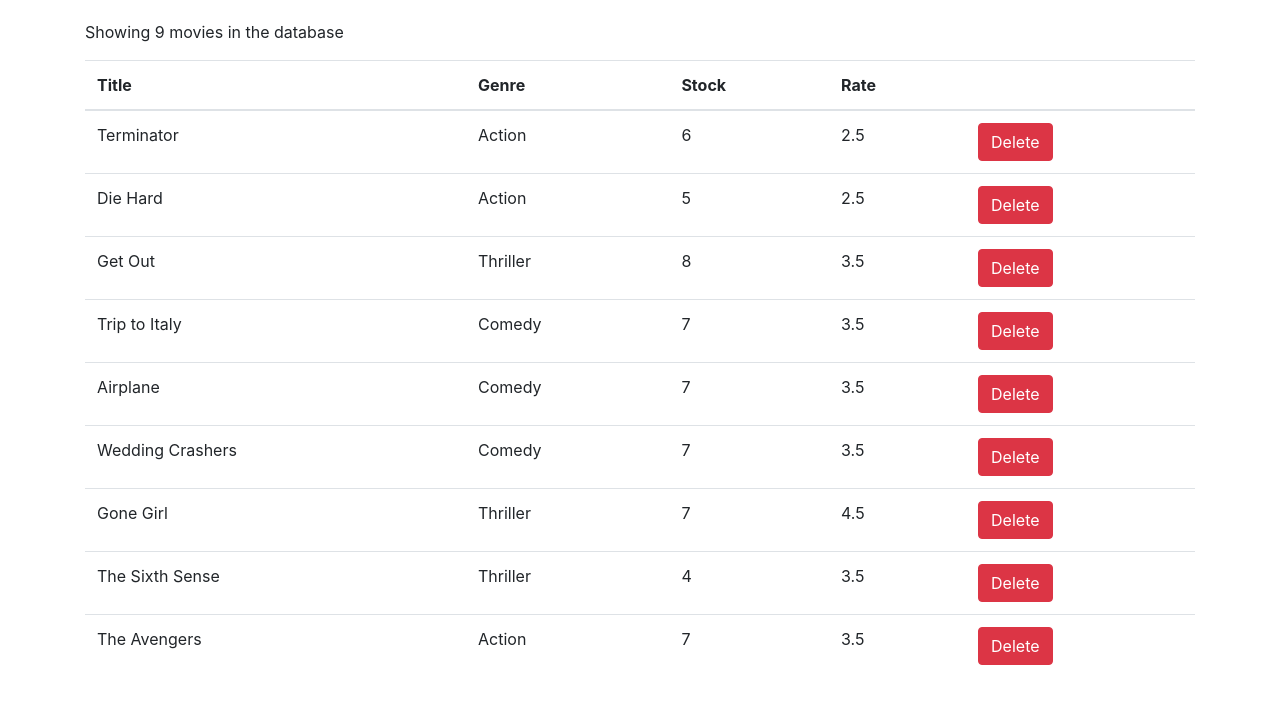
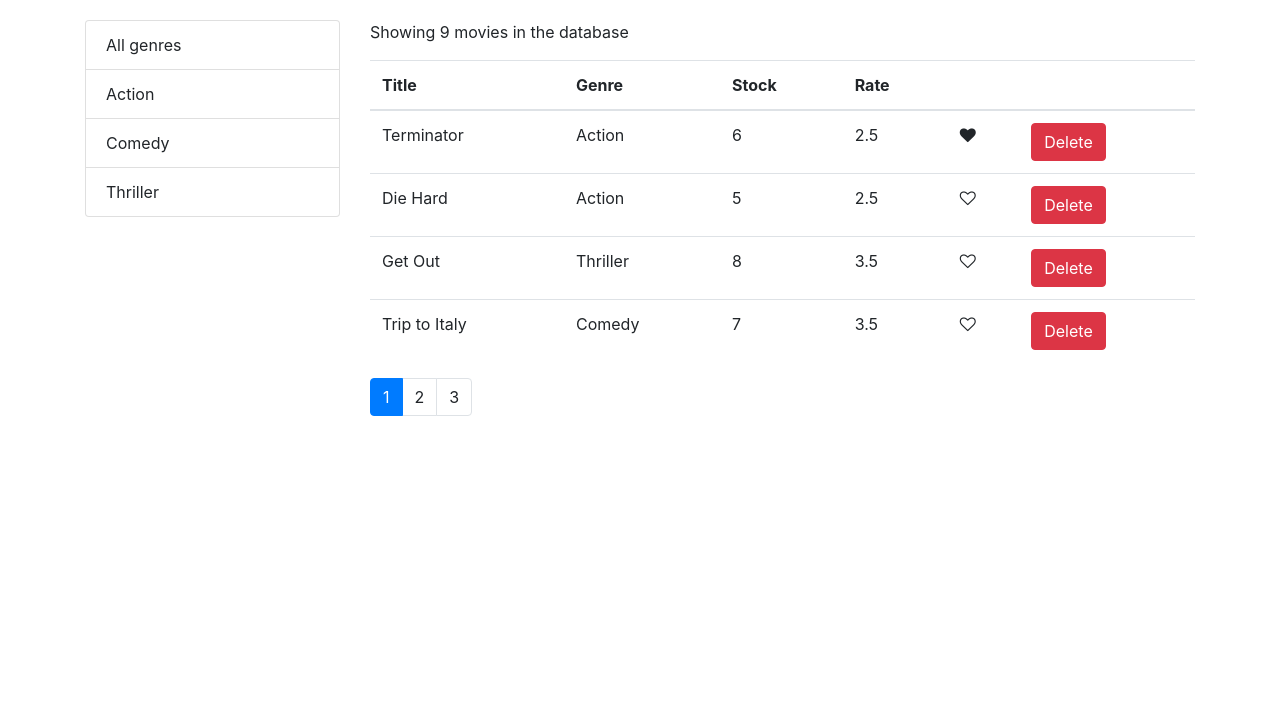
Before and after one commit to AbdulMajeedDevsinc/VidlyFrontEnd, a React (Create React App) app: page / in a window 1280 px wide. Shown: the top 704 px of the page. Built offline with nearby package versions, Linux system fonts and the light colour scheme.

Commit message:
refactored movies table + pagination and genre filtering done

```diff
--- a/package.json
+++ b/package.json
@@ -8,6 +8,8 @@
     "@testing-library/user-event": "^13.5.0",
     "bootstrap": "^4.1.1",
     "font-awesome": "^4.7.0",
+    "lodash": "^4.17.21",
+    "prop-types": "^15.8.1",
     "react": "^18.2.0",
     "react-bootstrap": "^2.5.0",
     "react-dom": "^18.2.0",
--- /dev/null
+++ b/src/components/common/like.jsx
@@ -0,0 +1,19 @@
+import React, { Component } from "react";
+import "font-awesome/css/font-awesome.css";
+
+const Like = (props) => {
+  let classes = "fa fa-heart";
+  if (!props.liked) {
+    classes += "-o";
+  }
+  return (
+    <i
+      className={classes}
+      style={{ cursor: "pointer" }}
+      onClick={props.onClick}
+      aria-hidden="true"
+    ></i>
+  );
+};
+
+export default Like;
--- /dev/null
+++ b/src/components/common/listGroup.jsx
@@ -0,0 +1,37 @@
+import React from "react";
+
+const ListGroup = (props) => {
+  const { items, selectedItem, textProperty, valueProperty } = props;
+  return (
+    <ul className="list-group">
+      {/* <li
+        className={
+          selectedItem === "all" ? "list-group-item active" : "list-group-item"
+        }
+        onClick={() => props.onItemSelect("all")}
+      >
+        All Genres
+      </li> */}
+      {items.map((genre) => (
+        <li
+          key={genre[valueProperty] ? genre[valueProperty] : 1}
+          className={
+            genre === selectedItem
+              ? "list-group-item active"
+              : "list-group-item"
+          }
+          onClick={() => props.onItemSelect(genre)}
+        >
+          {genre[textProperty]}
+        </li>
+      ))}
+    </ul>
+  );
+};
+
+ListGroup.defaultProps = {
+  textProperty: "name",
+  valueProperty: "_id",
+};
+
+export default ListGroup;
--- /dev/null
+++ b/src/components/common/pagination.jsx
@@ -0,0 +1,34 @@
+import React from "react";
+import _ from "lodash";
+import PropTypes from "prop-types";
+
+const Pagination = (props) => {
+  const { itemsCount, pageSize, onPageChange, currentPage } = props;
+  const pageCount = Math.ceil(itemsCount / pageSize);
+  if (pageCount === 1) return null;
+  const pages = _.range(1, pageCount + 1);
+  return (
+    <nav aria-label="Page navigation example">
+      <ul className="pagination">
+        {pages.map((page) => (
+          <li
+            key={page}
+            className={page === currentPage ? "page-item active" : "page-item"}
+          >
+            <a className="page-link" onClick={() => onPageChange(page)}>
+              {page}
+            </a>
+          </li>
+        ))}
+      </ul>
+    </nav>
+  );
+};
+
+Pagination.propTypes = {
+  itemsCount: PropTypes.number.isRequired,
+  pageSize: PropTypes.number.isRequired,
+  onPageChange: PropTypes.func.isRequired,
+  currentPage: PropTypes.number.isRequired,
+};
+export default Pagination;
--- a/src/components/movies.jsx
+++ b/src/components/movies.jsx
@@ -1,51 +1,84 @@
 import React, { Component } from "react";
 import { getMovies } from "../services/fakeMovieService";
+import { getGenres } from "../services/fakeGenreService";
 
+import Pagination from "./common/pagination";
+import { paginate } from "../utils/paginate";
+import ListGroup from "./common/listGroup";
+import MoviesTable from "./moviesTable";
 class Movies extends Component {
   state = {
-    movies: getMovies(),
+    movies: [],
+    pageSize: 4,
+    currentPage: 1,
+    genres: [],
+    selectedGenre: null,
   };
+
+  componentDidMount() {
+    const genres = [{ name: "All genres" }, ...getGenres()];
+    this.setState({ movies: getMovies(), genres });
+  }
 
   handleDelete = (movie) => {
     const movies = this.state.movies.filter((m) => m._id !== movie._id);
     this.setState({ movies });
   };
+
+  handleLike = (movie) => {
+    const movies = this.state.movies;
+    let index = movies.indexOf(movie);
+    movies[index] = { ...movies[index] };
+    movies[index].liked = !movies[index].liked;
+    this.setState({ movies });
+  };
+
+  handlePageChange = (page) => {
+    this.setState({ currentPage: page });
+  };
+
+  handleGenresSelect = (genre) => {
+    this.setState({ selectedGenre: genre, currentPage: 1 });
+  };
+
   render() {
     const { length: count } = this.state.movies;
+    const {
+      pageSize,
+      currentPage,
+      movies: allMovies,
+      selectedGenre,
+    } = this.state;
     if (count === 0) return <p>No movies in db</p>;
+    const filtered =
+      selectedGenre && selectedGenre._id
+        ? allMovies.filter((m) => m.genre._id === selectedGenre._id)
+        : allMovies;
+    const movies = paginate(filtered, currentPage, pageSize);
+
     return (
-      <div>
-        <p>Showing {count} movies in the database</p>
-
-        <table className="table">
-          <thead>
-            <tr>
-              <th>Title</th>
-              <th>Genre</th>
-              <th>Stock</th>
-              <th>Rate</th>
-              <th></th>
-            </tr>
-          </thead>
-          <tbody>
-            {this.state.movies.map((movie) => (
-              <tr key={movie._id}>
-                <td>{movie.title}</td>
-                <td>{movie.genre.name}</td>
-                <td>{movie.numberInStock}</td>
-                <td>{movie.dailyRentalRate}</td>
-                <td>
-                  <button
-                    onClick={() => this.handleDelete(movie)}
-                    className="btn btn-danger btn-small"
-                  >
-                    Delete
-                  </button>
-                </td>
-              </tr>
-            ))}
-          </tbody>
-        </table>
+      <div className="row">
+        <div className="col-3">
+          <ListGroup
+            items={this.state.genres}
+            onItemSelect={this.handleGenresSelect}
+            selectedItem={this.state.selectedGenre}
+          />
+        </div>
+        <div className="col">
+          <p>Showing {filtered.length} movies in the database</p>
+          <MoviesTable
+            movies={movies}
+            onDelete={this.handleDelete}
+            onLike={this.handleLike}
+          ></MoviesTable>
+          <Pagination
+            itemsCount={filtered.length}
+            pageSize={pageSize}
+            currentPage={currentPage}
+            onPageChange={this.handlePageChange}
+          />
+        </div>
       </div>
     );
   }
--- /dev/null
+++ b/src/components/moviesTable.jsx
@@ -0,0 +1,43 @@
+import React, { Component } from "react";
+import Like from "./common/like";
+
+const MoviesTable = (props) => {
+  const { movies, onDelete, onLike } = props;
+  return (
+    <table className="table">
+      <thead>
+        <tr>
+          <th>Title</th>
+          <th>Genre</th>
+          <th>Stock</th>
+          <th>Rate</th>
+          <th></th>
+          <th></th>
+        </tr>
+      </thead>
+      <tbody>
+        {movies.map((movie) => (
+          <tr key={movie._id}>
+            <td>{movie.title}</td>
+            <td>{movie.genre.name}</td>
+            <td>{movie.numberInStock}</td>
+            <td>{movie.dailyRentalRate}</td>
+            <td>
+              <Like liked={movie.liked} onClick={() => onLike(movie)}></Like>
+            </td>
+            <td>
+              <button
+                onClick={() => onDelete(movie)}
+                className="btn btn-danger btn-small"
+              >
+                Delete
+              </button>
+            </td>
+          </tr>
+        ))}
+      </tbody>
+    </table>
+  );
+};
+
+export default MoviesTable;
--- a/src/services/fakeGenreService.js
+++ b/src/services/fakeGenreService.js
@@ -1,9 +1,10 @@
 export const genres = [
   { _id: "5b21ca3eeb7f6fbccd471818", name: "Action" },
   { _id: "5b21ca3eeb7f6fbccd471814", name: "Comedy" },
-  { _id: "5b21ca3eeb7f6fbccd471820", name: "Thriller" }
+  { _id: "5b21ca3eeb7f6fbccd471820", name: "Thriller" },
 ];
 
 export function getGenres() {
-  return genres.filter(g => g);
+  // return genres.filter(g => g);
+  return genres.filter((g) => g);
 }
--- a/src/services/fakeMovieService.js
+++ b/src/services/fakeMovieService.js
@@ -7,7 +7,8 @@
     genre: { _id: "5b21ca3eeb7f6fbccd471818", name: "Action" },
     numberInStock: 6,
     dailyRentalRate: 2.5,
-    publishDate: "2018-01-03T19:04:28.809Z"
+    publishDate: "2018-01-03T19:04:28.809Z",
+    liked: true
   },
   {
     _id: "5b21ca3eeb7f6fbccd471816",
--- /dev/null
+++ b/src/utils/genre.js
@@ -0,0 +1,5 @@
+export function filterGenres(movies, selectedGenre) {
+  if (selectedGenre === "all") return movies;
+  let filteredMovies = movies.filter((m) => m.genre.name === selectedGenre);
+  return filteredMovies;
+}
--- /dev/null
+++ b/src/utils/paginate.js
@@ -0,0 +1,6 @@
+import _ from "lodash";
+
+export function paginate(items, pageNumber, pageSize) {
+  const startIndex = (pageNumber - 1) * pageSize;
+  return _(items).slice(startIndex).take(pageSize).value();
+}
```
Also changed, not shown: 1 other file (tests, documents, lock files or other folders).
